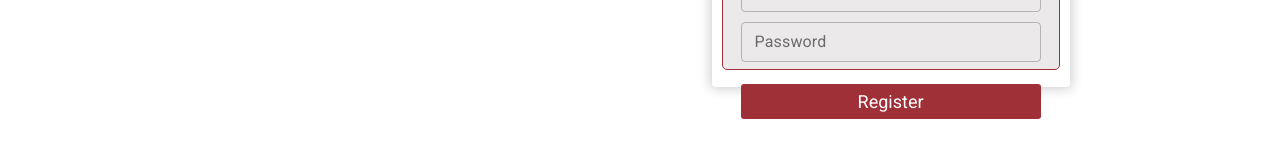
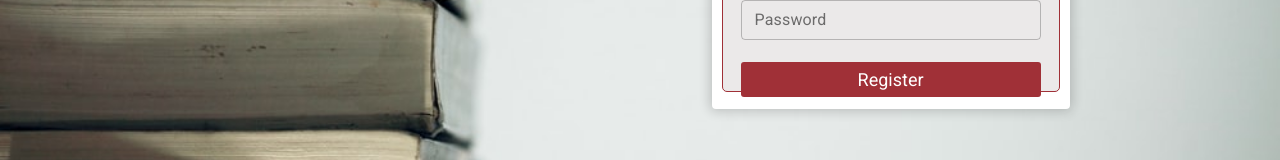
Before and after one commit to priyanshi1208/BookStore, a React (Create React App) app: page /register in a window 1280 px wide. Shown: the part 580-740 px from the top of the page. Built offline with nearby package versions, Linux system fonts and the light colour scheme.

Commit message:
Refactor:register page UI

```diff
--- a/src/component/bookStore-Login/BookStore-Login.jsx
+++ b/src/component/bookStore-Login/BookStore-Login.jsx
@@ -16,8 +16,8 @@ class Login extends React.Component {
       isError:''
     }
     this.textFieldStyle = {
-      height: '30px',
-      width:'300px'
+      height: '35px',
+      width:'300px',
     }
   }
 
@@ -30,7 +30,7 @@ class Login extends React.Component {
     let emailRegex=RegExp("^[A-Za-z0-9-\\+]+(\\.[A-Za-z0-9-]+)*@" + "[A-Za-z0-9-]+(\\.[A-Za-z0-9]+)*(\\.[A-Za-z]{2,})$");
     if(!emailRegex.test(e.target.value)){
       this.setState({
-      emailError:"Invalid Email Format",
+      emailError:"Enter Valid Mail e.g.:abc124@example.com",
       isError:true
       })
     }
@@ -47,7 +47,7 @@ class Login extends React.Component {
     let passwordRegex=RegExp("(?=.*[0-9])(?=.*[a-z])(?=.*[A-Z])(?=.*[@#$%^&*-+=()]).{8,}$");
     if(!passwordRegex.test(e.target.value)){
       this.setState({
-      passwordError:"Invalid Password",
+      passwordError:"Enter Valid Password e.g.:Abc123@cdf",
       isError:true
       })
     }
@@ -85,7 +85,7 @@ class Login extends React.Component {
       <div className="bookStore-login">
       <div className="login">
         <div className="container">
-      <div className="base-container" ref={this.props.containerRef}>
+      <div className="base-container-login" ref={this.props.containerRef}>
         <div className="header">Login</div>
         <div className="content">
           <div className="image">
--- a/src/component/bookStore-Login/BookStore-Register.jsx
+++ b/src/component/bookStore-Login/BookStore-Register.jsx
@@ -3,6 +3,7 @@ import loginImg from "../../images/login.svg";
 import './Register.scss';
 import StoreService from "../../service/StoreService";
 import { TextField } from "@material-ui/core";
+import { Link } from "react-router-dom";
 
 
 class Register extends React.Component {
@@ -33,7 +34,7 @@ class Register extends React.Component {
     let nameRegex=RegExp("^[A-Z]{1}[a-zA-Z\\s]{2,}$");
     if(!nameRegex.test(e.target.value)){
       this.setState({
-        textError:"Invalid Name Format",
+        textError:"Enter Valid Name e.g.:Abc abc",
         errorMessage:true
       })
     }
@@ -49,7 +50,7 @@ class Register extends React.Component {
     let numberRegex=RegExp("\\d{2}\\d{10}");
     if(!numberRegex.test(e.target.value)){
       this.setState({
-      numberError:"Invalid Number Format",
+      numberError:"Enter Valid Number e.g.:917263534327",
       errorMessage:true
       })
     }
@@ -65,7 +66,7 @@ class Register extends React.Component {
     let emailRegex=RegExp("^[A-Za-z0-9-\\+]+(\\.[A-Za-z0-9-]+)*@" + "[A-Za-z0-9-]+(\\.[A-Za-z0-9]+)*(\\.[A-Za-z]{2,})$");
     if(!emailRegex.test(e.target.value)){
       this.setState({
-      emailError:"Invalid Email Format",
+      emailError:"Enter Valid Mail e.g.:abc124@example.com",
       errorMessage:true
       })
     }
@@ -81,7 +82,7 @@ class Register extends React.Component {
     let passwordRegex=RegExp("(?=.*[0-9])(?=.*[a-z])(?=.*[A-Z])(?=.*[@#$%^&*-+=()]).{8,}$");
     if(!passwordRegex.test(e.target.value)){
       this.setState({
-      passwordError:"Invalid Password",
+      passwordError:"Enter Valid Password e.g.:Abc123@cdf ",
       errorMessage:true
       })
     }
@@ -144,9 +145,10 @@ class Register extends React.Component {
           </form>
         </div>
         <div className="footer-register">
-          <button type="submit" onClick={(e)=>{this.save(e)}} className="btn">
+          <Link to="/login"><button type="submit" onClick={(e)=>{this.save(e)}} className="btn">
             Register
           </button>
+          </Link>
         </div>
       </div>
       </div>
--- a/src/component/bookStore-Login/Login.scss
+++ b/src/component/bookStore-Login/Login.scss
@@ -9,6 +9,7 @@
   background-repeat: no-repeat;
   background-attachment: fixed;
   background-size: cover;
+  display: flex;
 }
 
 .App-logo {
@@ -30,7 +31,7 @@
 .App-link {
   color: #61dafb;
 }
-.base-container {
+.base-container-login {
   width: 100%;
   display: flex;
   flex-direction: column;
@@ -110,7 +111,7 @@
     }
 
     .footer {
-      margin-top: 2.5em;
+      margin-top: 2.1em;
     }
   }
   .or{
--- a/src/component/bookStore-Login/Register.scss
+++ b/src/component/bookStore-Login/Register.scss
@@ -5,6 +5,10 @@
     align-items: center;
     font-family: "Open Sans", sans-serif;
     height:100vh;
+    background-image: url("../../images/book2.jfif");
+    background-repeat: no-repeat;
+    background-attachment: fixed;
+    background-size: cover;
   }
 
   .App-logo {
@@ -32,8 +36,9 @@
     flex-direction: column;
     align-items: center;
     border: 1px solid #A03037;
-    height: 500px;
+    height: auto;
     border-radius: 5px;
+    background-color: rgb(235, 233, 233);
     &:hover {
       background-color: #ffffff;
       box-shadow: 0px 0px 14px 0.3px #A03037;
```
Also changed, not shown: src/images/book2.jfif (added), src/images/books.jfif.
